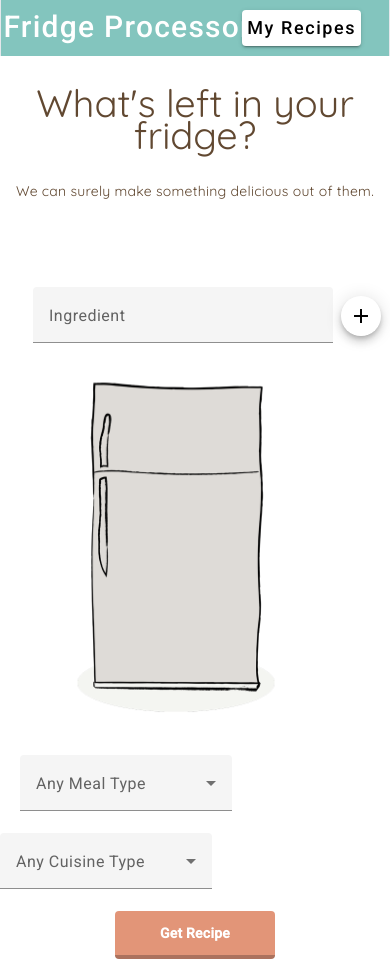
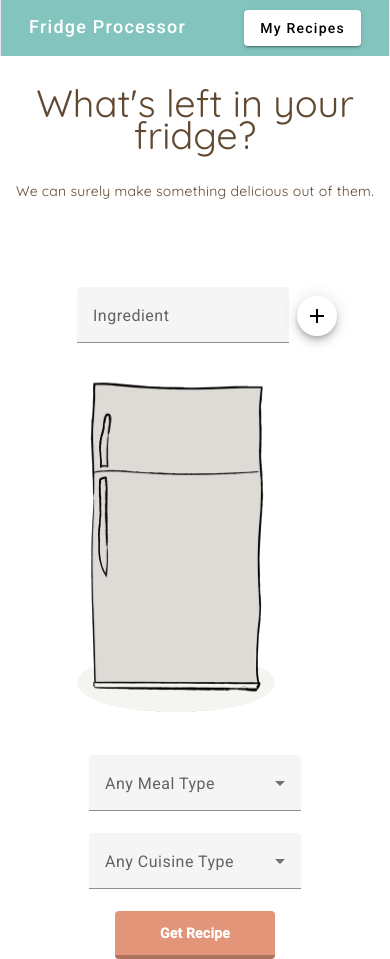
Before and after one commit to hinilyu/fridge-processor, an Angular app: page / in a window 390 px wide. Built offline with nearby package versions, Linux system fonts and the light colour scheme; a web font is replaced by a local one.

Commit message:
adjusted for mobile view

```diff
--- a/src/app/component/header/header.component.html
+++ b/src/app/component/header/header.component.html
@@ -1,5 +1,5 @@
 <mat-toolbar class="mx-auto border-x justify-between">
-  <a mat-button routerLink="/"><span class="text-3xl">Fridge Processor</span></a>
+  <a mat-button routerLink="/"><span class="md:text-3xl text-lg">Fridge Processor</span></a>
   <div class="spacer"></div>
-  <a mat-raised-button routerLink="saved" class="text-lg mx-2">My Recipes</a>
+  <a mat-raised-button routerLink="saved" class="md:text-lg text-sm mx-2">My Recipes</a>
 </mat-toolbar>
--- a/src/app/pages/home/home.component.css
+++ b/src/app/pages/home/home.component.css
@@ -59,8 +59,10 @@
   }
 }
 
-.autocomplete-container {
-  min-width: 300px;
+@media (min-width: 600px) {
+  .autocomplete-container {
+    min-width: 300px;
+  }
 }
 
 @media (min-width: 800px) {
@@ -115,7 +117,7 @@ span {
   }
 }
 
-@media (max-width: 800px) {
+@media screen and (max-width: 800px) and (min-width: 400px) {
   #grid {
     width: 40vw;
     height: 60vw;
@@ -123,6 +125,20 @@ span {
     margin-left: auto;
     margin-right: auto;
     margin-top: 15vw;
+
+    grid-template-columns: auto auto auto;
+    grid-template-rows: auto auto auto;
+  }
+}
+
+@media screen and (max-width: 400px) {
+  #grid {
+    width: 140px;
+    height: 240px;
+    display: grid;
+    margin-left: auto;
+    margin-right: auto;
+    margin-top: 10vw;
 
     grid-template-columns: auto auto auto;
     grid-template-rows: auto auto auto;
@@ -138,4 +154,5 @@ span {
 
 .grid-item {
   position: relative;
+  padding: 6%;
 }
--- a/src/app/pages/home/home.component.html
+++ b/src/app/pages/home/home.component.html
@@ -4,7 +4,7 @@
   <h6>We can surely make something delicious out of them.</h6>
 
   <!-- autocomplete form -->
-  <div class="flex justify-center mt-24 ms-8">
+  <div class="flex flex-nowrap justify-center mt-24 ms-8">
     <form [formGroup]="formGroup">
       <mat-form-field class="autocomplete-container" color="primary">
         <mat-label> Ingredient </mat-label>
@@ -42,8 +42,7 @@
     </div>
   </div>
 
-  <div class="flex justify-center">
-    <span class="">
+  <div class="flex flex-wrap justify-center">
     <mat-form-field class="mx-5">
       <mat-label>Any Meal Type</mat-label>
       <mat-select [formControl]="mealType" multiple>
@@ -69,7 +68,6 @@
         <mat-option *ngFor="let type of cuisineTypeList" [value]="type">{{ type }}</mat-option>
       </mat-select>
     </mat-form-field>
-    </span>
   </div>
 
   <!-- Get recipe button -->
--- a/src/app/pages/home/home.component.ts
+++ b/src/app/pages/home/home.component.ts
@@ -78,6 +78,7 @@ export class HomeComponent implements OnInit {
     var input = this.formGroup.get("ingredient")?.value;
     // check if fridge is full
     if (this.fridge.length >= 9) {
+      this.openErrorBar("Fridge Capacity is 9 items", "Dismiss");
       return;
     }
 
```
Lines whose indentation alone changed are shown as unchanged.
